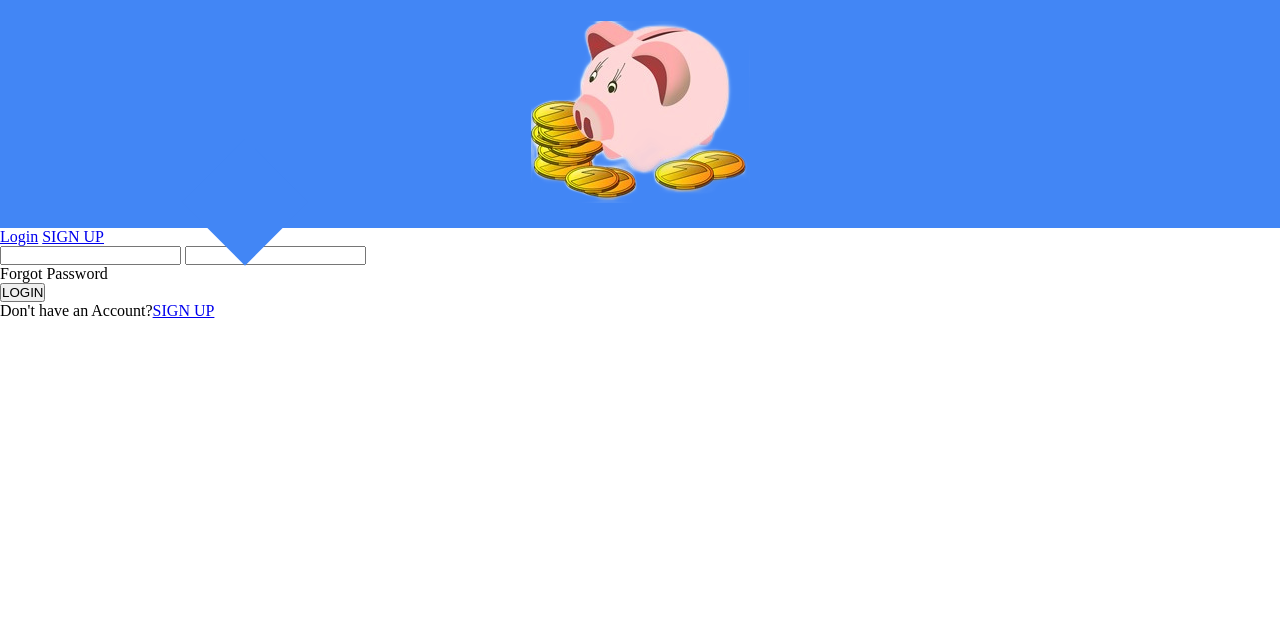
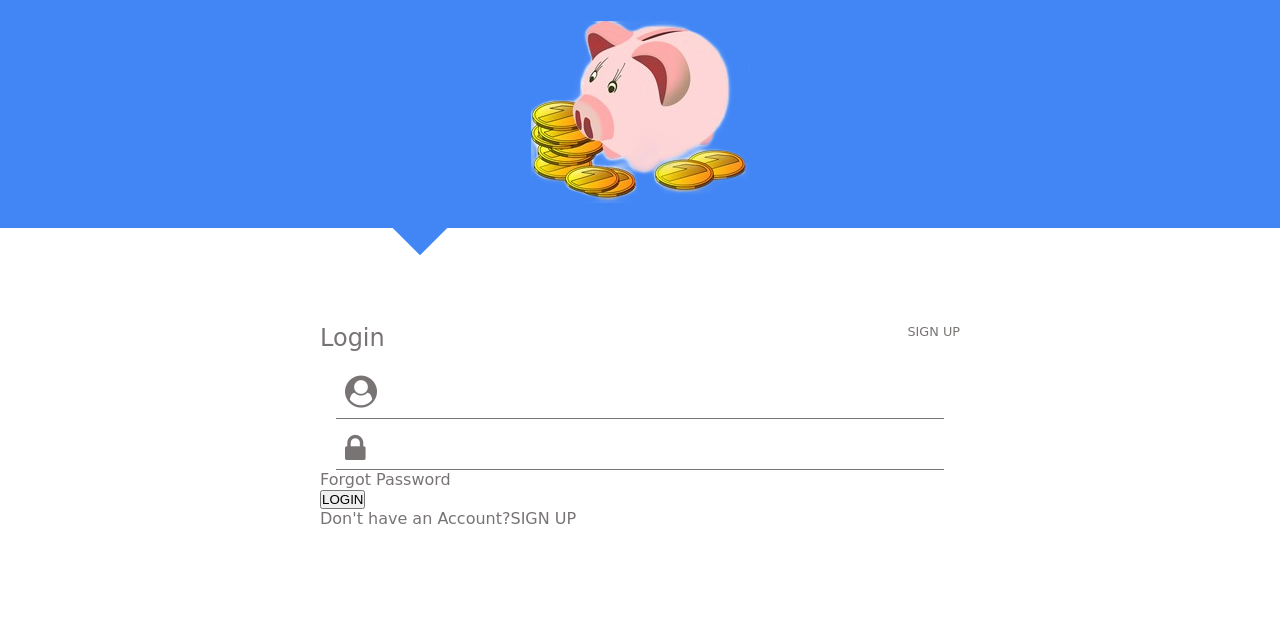
Before and after one commit to MoeRayo/Login-Page, a website: page index.html in a window 1280 px wide. Drawn offline with Linux system fonts and the light colour scheme.

Commit message:
fixed input section

```diff
--- a/index.html
+++ b/index.html
@@ -3,31 +3,33 @@
 <head>
     <meta charset="UTF-8">
     <meta name="viewport" content="width=device-width, initial-scale=1.0">
+  <link rel="stylesheet" href="https://cdnjs.cloudflare.com/ajax/libs/font-awesome/4.7.0/css/font-awesome.min.css">
     <link rel="stylesheet" href="css/style.css">
     <title>Login Page</title>
 </head>
 <body>
-    <div id="wrapper">
         <header class="header">
+            <!-- the logo and the arrow section -->
             <img src="images/IMG-20200423-WA00256.png" class="header-image" >
             <p class="header-arrow"><i class="header-arrow--down"></i></p>
         </header>
+        <div id="wrapper"> <!-- wraps the content of the page -->
 
-        <div>
-            <a href="#"  id="log" class="login">Login</a>
-            <a href="#" id="sign" class="signup">SIGN UP</a>
+            <div class="action"> <!-- the login and sign up section -->
+                <a href="#" class="action-log">Login</a>
+                <a href="#" class="action-sign">SIGN UP</a>
+            </div>
+
+            <form class="form"> <!-- the form -->
+            <!-- <div></div> -->
+                <input class="form-input form-tel" type="tel"><i class="fa fa-2x fa-user-circle"></i>
+                <input class="form-input form-tel" type="password"><i class="fa fa-2x fa-lock"></i>
+                <p class="form-forgot">Forgot Password</p>
+                <input type="button" value="LOGIN">
+                <div>Don't have an Account?<a href="#">SIGN UP</a></div>
+            </form>
+
         </div>
-        <form>
-            <input type="tel">
-            <input type="password">
-            <div>Forgot Password</div>
-            <input type="button" value="LOGIN">
-            <div>Don't have an Account?<a href="#">SIGN UP</a></div>
-        </form>
-
-
-
-    </div>
 
 </body>
 </html>
--- /dev/null
+++ b/sass/base/_typography.scss
@@ -0,0 +1,19 @@
+body,a{
+    font-family:cursive;
+    color: $color-primary;
+}
+a{
+    text-decoration: none;
+    &:hover,&:active{
+    color: $color-background;
+
+    }
+}
+.action{
+    &-log{
+        font-size: 1.5rem;
+    }
+    &-sign{
+        font-size: .8rem;
+    }
+}
--- /dev/null
+++ b/sass/layout/_container.scss
@@ -0,0 +1,17 @@
+#wrapper{
+    width: 50%;
+    margin: 0 auto;
+    padding: 6rem 0;
+}
+.action{
+    display: flex;
+    flex-flow: row wrap;
+    justify-content: space-between;
+    padding-bottom: 1rem;
+    &-log{
+        flex-basis: 50%;
+    }
+    &-log{
+        flex-basis: 50%;
+    }
+}
--- /dev/null
+++ b/sass/layout/_form.scss
@@ -0,0 +1,26 @@
+.form{
+    width: 100%;
+    position: relative;
+
+    &-input{
+        display: block;
+        width: 95%;
+        margin: 0 auto;
+        border: none;
+        border-bottom: 1px solid $color-primary;
+        padding: 1rem 3rem 1rem;
+        font-size: 1rem;
+    }
+    .fa{
+        position: absolute;
+        &-user-circle{
+        top: 8px;
+        left:25px;
+        }
+        &-lock{
+            top: 65px;
+            left:25px;
+
+            }
+    }
+}
--- a/sass/layout/_header.scss
+++ b/sass/layout/_header.scss
@@ -1,19 +1,19 @@
 .header{
-    background-color: $color-primary;
+    background-color: $color-background;
    text-align: center;
    position: relative;
    padding: 1.3rem 0;
    &-arrow{
        position: absolute;
-      left: 200px;
+      left: 400px;
       bottom: -23px;
       &--down {
-        border: solid $color-primary;
-        border-width: 45px ;
+        border: solid $color-background;
+        border-width: 20px ;
         display: inline-block;
         padding: 0px;
-        transform: rotate(45deg);
-        -webkit-transform: rotate(45deg);
+        transform: $arrow;
+        -webkit-transform:$arrow;
       }
    }
 }
--- a/sass/utils/_variables.scss
+++ b/sass/utils/_variables.scss
@@ -1 +1,3 @@
-$color-primary:  #4286F5;
+$color-background:  #4286F5;
+$color-primary: rgb(121, 116, 116);
+$arrow: rotate(45deg);
```
Also changed, not shown: css/style.css, 1 other file.
